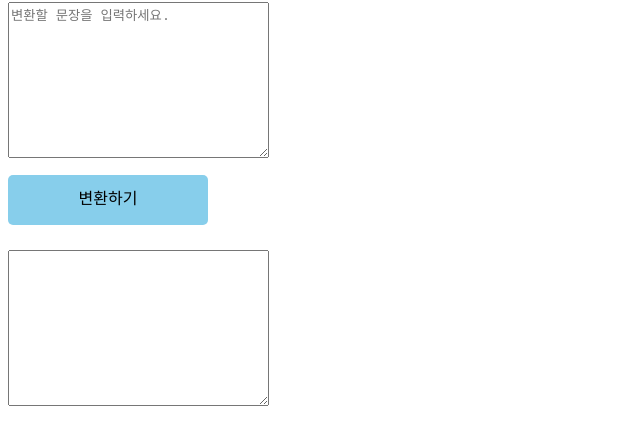
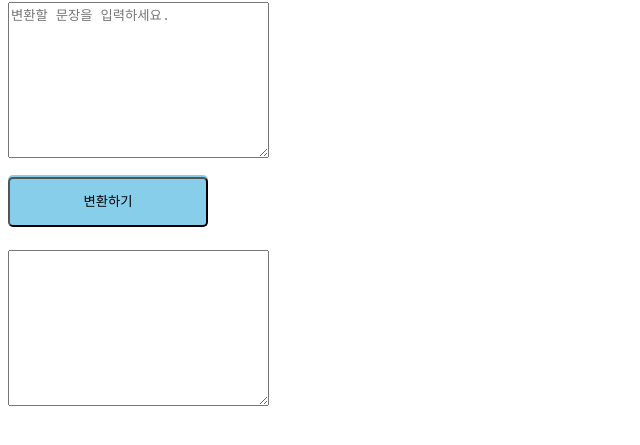
Before and after one commit to soeongwon/airbnb, a plain HTML site: page index.html in a window 1280 px wide. Shown: the part 87-532 px from the top of the page, without its empty margins (0-640 px from the left). Drawn offline with Linux system fonts and the light colour scheme.

```diff
--- a/index.html
+++ b/index.html
@@ -14,10 +14,14 @@
     <main>
         <div class="insert-form">
             <textarea class="insert" cols="30" rows="10" placeholder="변환할 문장을 입력하세요."></textarea>
-            <div class="btn">변환하기</div>
-            <textarea class="result" cols="30" rows="10"></textarea>
+        </div>
+        <div class="btn">
+            <button class="btn" onclick="airbnb()">변환하기</button>
+        </div>
+        <div class="result-form">
+            <textarea class="result" id="result" cols="30" rows="10"></textarea>
         </div>
     </main>
 </body>
-<script src=""></script>
+<script src="btn.js"></script>
 </html>
```
